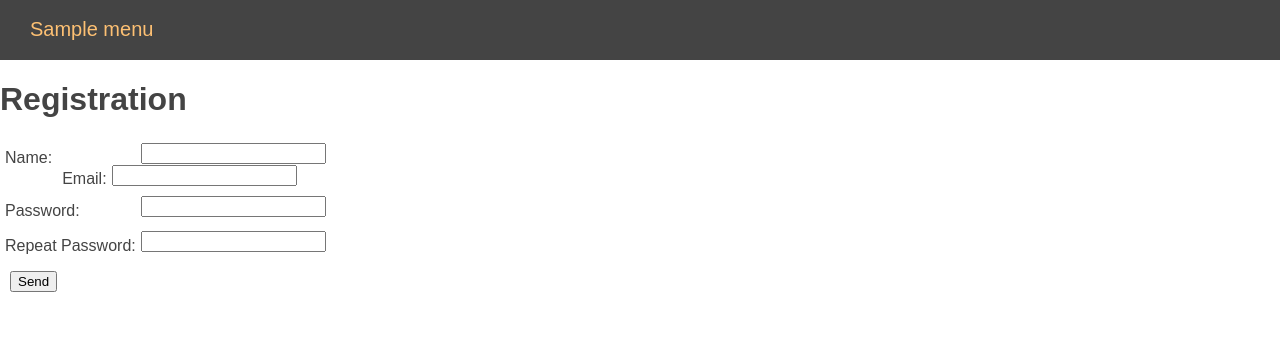
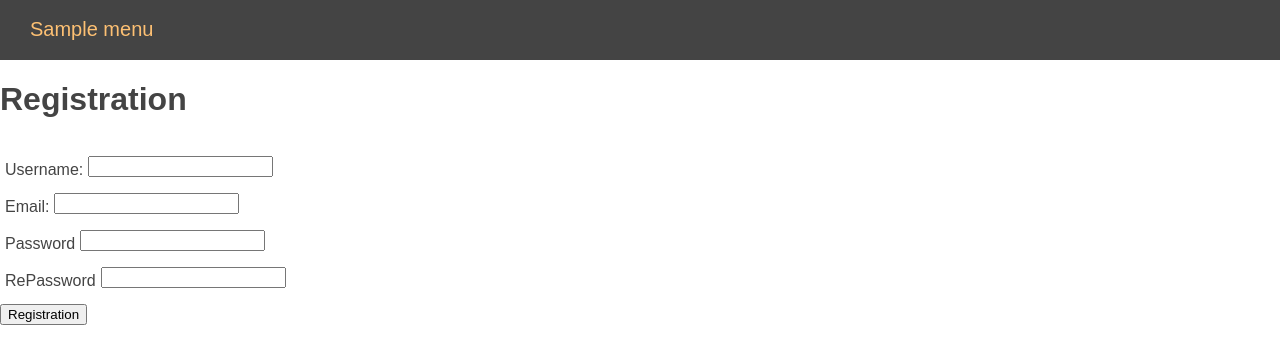
Before and after one commit to Sanqn/Flask_site, a Flask app: template templates/registration.html in a window 1280 px wide. Shown: the top 364 px of the page. Run offline with Flask 2, Linux system fonts and the light colour scheme; the template is opened without the code that fills it: values that come from a table or form of the project are taken from there, most other values are stand-ins (such as "Sample title", 1, 10 or a date in 2020).

Commit message:
WTF_form_registration

```diff
--- a/dbsite.py
+++ b/dbsite.py
@@ -9,7 +9,7 @@ from werkzeug.utils import secure_filename
 from werkzeug.security import check_password_hash, generate_password_hash
 from flask_login import LoginManager, login_user, login_required, logout_user, current_user
 from UserLogin import UserLogin
-from forms import LoginForm
+from forms import LoginForm, RegistrForm
 
 load_dotenv(find_dotenv())
 DATABASE = '/tmp/fldb.db'
@@ -177,22 +177,36 @@ def logout1():
 
 @app.route('/registration', methods=['GET', 'POST'])
 def registration():
-    if request.method == 'POST':
-        if len(request.form['username']) > 2 and request.form['password'] == request.form['repassword']:
-            name = request.form['username']
-            email = request.form['email']
-            hash_psw = generate_password_hash(request.form['password'])
-            res = dbase.adduser(name, email, hash_psw)
-            if res:
-                session['username'] = request.form['username']
-                print(session['username'])
-                return redirect(url_for('profile', name=session['username']))
-            else:
-                flash('Email exists or password introduced incorrectly', category='error')
+    # With wtf_form ==============================================================================
+    form = RegistrForm()
+    if form.validate_on_submit():
+        name = form.username.data
+        email = form.email.data
+        hash_psw = generate_password_hash(form.password.data)
+        res = dbase.adduser(name, email, hash_psw)
+        if res:
+            flash('You have successfully registered', category='success')
+            return redirect(url_for('login'))
         else:
             flash('Data entered incorrectly', category='error')
-
-    return render_template('registration.html', title='Registration', menu=dbase.menu())
+    return render_template('registration.html', title='Registration', menu=dbase.menu(), form=form)
+    # ============================================================================================
+    # if request.method == 'POST':
+    #     if len(request.form['username']) > 2 and request.form['password'] == request.form['repassword']:
+    #         name = request.form['username']
+    #         email = request.form['email']
+    #         hash_psw = generate_password_hash(request.form['password'])
+    #         res = dbase.adduser(name, email, hash_psw)
+    #         if res:
+    #             session['username'] = request.form['username']
+    #             print(session['username'])
+    #             return redirect(url_for('profile', name=session['username']))
+    #         else:
+    #             flash('Email exists or password introduced incorrectly', category='error')
+    #     else:
+    #         flash('Data entered incorrectly', category='error')
+    #
+    # return render_template('registration.html', title='Registration', menu=dbase.menu())
 
 
 @app.route("/logout")
--- a/forms.py
+++ b/forms.py
@@ -1,9 +1,18 @@
 from flask_wtf import FlaskForm
 from wtforms import BooleanField, StringField, EmailField, SubmitField, PasswordField
-from wtforms.validators import DataRequired, Email, Length
+from wtforms.validators import DataRequired, Email, Length, EqualTo
+
 
 class LoginForm(FlaskForm):
     email = EmailField("Email: ")
     psw = PasswordField("Password ", validators=[DataRequired(), Length(min=4, max=100)])
     remember = BooleanField("Remember", default=False)
     sub = SubmitField('Enter')
+
+
+class RegistrForm(FlaskForm):
+    username = StringField("Username: ")
+    email = EmailField("Email: ")
+    password = PasswordField("Password ", validators=[DataRequired(), Length(min=4, max=100)])
+    psw1 = PasswordField("RePassword ", validators=[DataRequired(), EqualTo('password', message='Passwords do not match')])
+    sub = SubmitField('Registration')
--- a/templates/registration.html
+++ b/templates/registration.html
@@ -6,13 +6,27 @@
 <div class="msg {{cat}}">{{ msg }}</div>
 {% endfor %}
 <form action="/registration" method="post">
+{{ form.hidden_tag() }}
     <div class="main">
-    <div class="mess"><label>Name:</label> <input type="text" name="username" value="" required></div>
-    <div class="messem"><label>Email:</label> <input type="email" name="email" value="" required></div>
-    <div class="messe"><label>Password:</label> <input type="password" name="password" value="" required></div>
-    <div class="remess"><label>Repeat Password:</label> <input type="password" name="repassword" value="" required></div>
-    <br>
-    <div class="sub"><input type="submit" value="Send"></div>
+        {% for field in form if field.name not in ['csrf_token', 'sub']  -%}
+            <p>{{ field.label() }}
+            {% if field.errors %}
+            {% for e in field.errors %}
+            {{ e }}
+            {% endfor %}
+            {% else %}
+            {{ field }}
+            {% endif %}
+        {% endfor %}
+        <p>{{ form.sub }}</p>
     </div>
+<!--    <div class="main">-->
+<!--    <div class="mess"><label>Name:</label> <input type="text" name="username" value="" required></div>-->
+<!--    <div class="messem"><label>Email:</label> <input type="email" name="email" value="" required></div>-->
+<!--    <div class="messe"><label>Password:</label> <input type="password" name="password" value="" required></div>-->
+<!--    <div class="remess"><label>Repeat Password:</label> <input type="password" name="repassword" value="" required></div>-->
+<!--    <br>-->
+<!--    <div class="sub"><input type="submit" value="Send"></div>-->
+<!--    </div>-->
 </form>
 {% endblock %}
```
Also changed, not shown: templates/login_with_form.html (+23 -13 lines).
